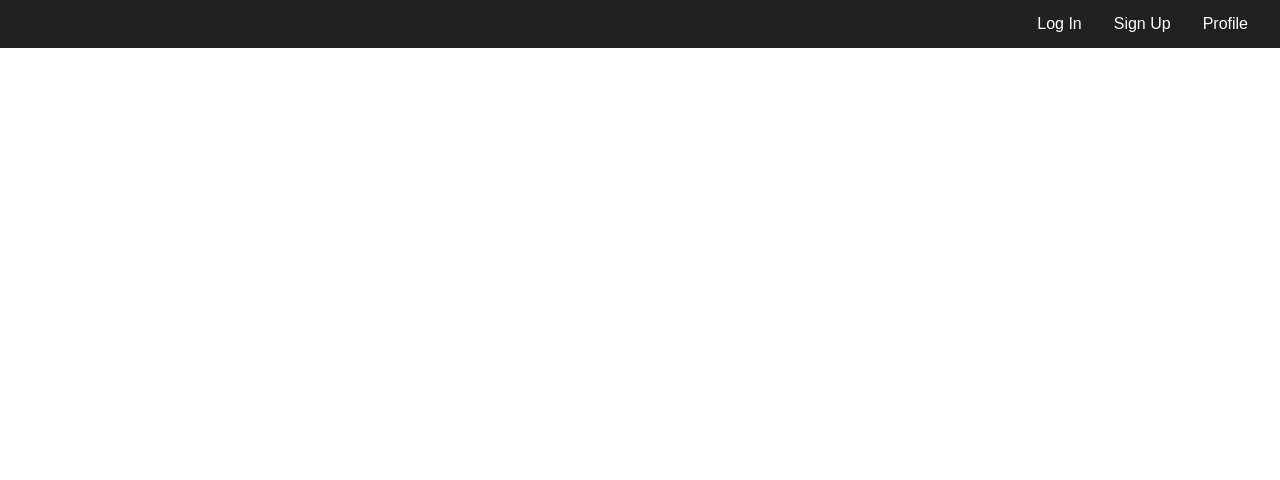
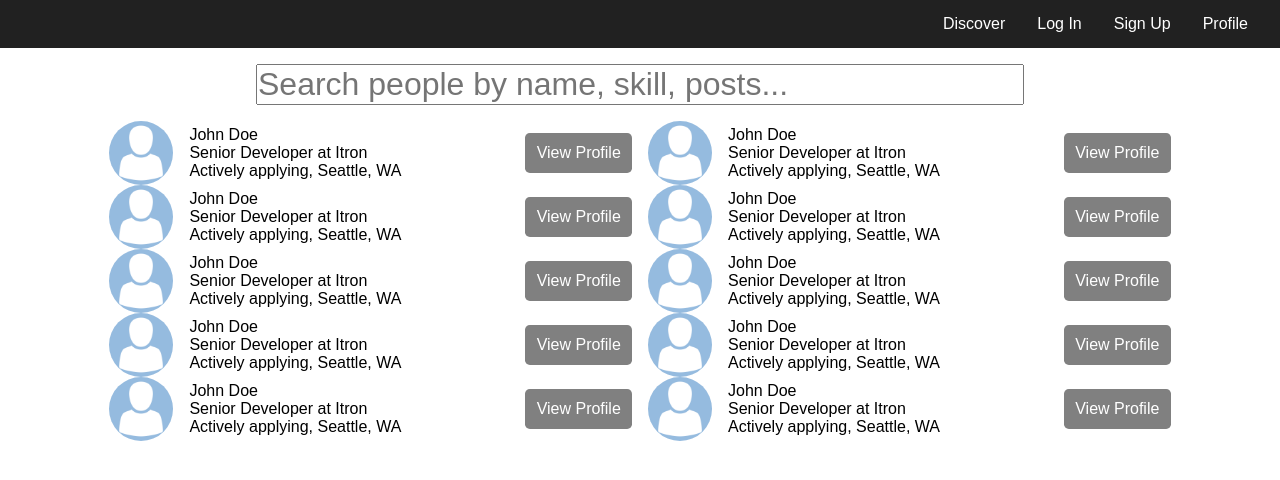
Before and after one commit to arkadyt/wework, a React (Create React App) app in the folder client/: page /discover in a window 1280 px wide. Shown: the top 480 px of the page. Built offline with nearby package versions, Linux system fonts and the light colour scheme.

Commit message:
Sketch the discover page.

```diff
--- /dev/null
+++ b/client/src/components/DiscoverPage/DiscoverPage.js
@@ -0,0 +1,28 @@
+import React from 'react'
+import './DiscoverPage.css'
+import mockProfileObject from '../../mocks/profile'
+import ava_placeholder from '../../images/avatar_placeholder.png'
+import { Link } from 'react-router-dom'
+
+const discoverPage = () => {
+    let profiles = new Array(10).fill(mockProfileObject, 0, 10)
+
+    return <div className="DiscoverPage-container">
+        <input type="text" placeholder="Search people by name, skill, posts..." className="search" />
+        <div className="content">
+            {profiles.map(({ image, user, title, status, location, company, handle }, idx) => {
+                return <div className="node" key={`discover-node-${idx}`}>
+                    <img src={image || ava_placeholder} alt='' />
+                    <div className="text">
+                        <p>{user.name}</p>
+                        <p>{title} at {company}</p>
+                        <p>{status}, {location}</p>
+                    </div>
+                    <Link to='/profile'><span>View Profile</span></Link>
+                </div>
+            })}
+        </div>
+    </div>
+}
+
+export default discoverPage
--- /dev/null
+++ b/client/src/components/DiscoverPage/DiscoverPage.scss
@@ -0,0 +1,42 @@
+.DiscoverPage-container {
+    display: flex;
+    flex-direction: column;
+    align-items: center;
+    .search {
+        margin: 1rem 0;
+        font-size: 2rem;
+        width: 60%;
+    }
+    .content {
+        display: grid;
+        grid-template-columns: 1fr 1fr;
+        .node {
+            display: flex;
+            align-items: center;
+            img {
+                margin: 0 .5rem;
+                width: 4rem;
+                height: 4rem;
+                border-radius: 8rem;
+                overflow: hidden;
+            }
+            a {
+                display: flex;
+                align-items: center;
+                margin: 0 .5rem;
+                padding: 0.7rem;
+                background-color: gray;
+                color: white;
+                text-decoration: none;
+                border-radius: .3rem;
+                &:hover {
+                    background-color: green;
+                }
+            }
+            .text {
+                width: 20rem;
+                margin: 0 .5rem;
+            }
+        }
+    }
+}
--- a/client/src/components/Layout.js
+++ b/client/src/components/Layout.js
@@ -2,53 +2,16 @@ import React from 'react'
 import LoginPage from './LoginPage/LoginPage'
 import SignupPage from './SignupPage/SignupPage'
 import ProfilePage from './ProfilePage/ProfilePage'
+import DiscoverPage from './DiscoverPage/DiscoverPage'
+import mockProfileObject from '../mocks/profile'
 import { Route } from 'react-router-dom'
 // import axios from 'axios'
 
 export default () => {
-    const mockProfileObject = {
-        "skills": [
-            "Assembler",
-            "Go",
-            "C#",
-            "C++"
-        ],
-        "social": [],
-        "date": "2018-08-23T20:25:12.263Z",
-        "_id": "5b7b42ba57a5806b896e8f0d",
-        "user": "5b75f023f1957052e52106f5",
-        "__v": 0,
-        "handle": "techguy_handle",
-        "status": "Senior Developer",
-        "company": "Itron",
-        "experience": [
-            {
-                "current": false,
-                "_id": "5b7ca6cf63353349cf03756c",
-                "title": "SWE",
-                "company": "Revature",
-                "from": "2009-03-31T23:00:00.000Z",
-                "to": "2025-08-01T01:13:50.111Z"
-            }
-        ],
-        "education": [
-            {
-                "current": true,
-                "_id": "5b7cab633345cc4c066c0540",
-                "school": "AC Bootcamp",
-                "degree": "Nano CS Degree",
-                "from": "2015-08-02T18:33:20.000Z"
-            }
-        ],
-        "bio": "My name is [techguyinfo]. I am a senior developer currently working at Microsoft. I specialize in AI and Cloud computing.",
-        "githubusername": "arkadyt",
-        "location": "Seattle, WA",
-        "website": "techguy.info"
-    }
-
     return <div>
         <Route path='/login' component={LoginPage} />
         <Route path='/signup' component={SignupPage} />
         <Route path='/profile' render={() => <ProfilePage {...mockProfileObject} />} />
+        <Route path='/discover' component={DiscoverPage} />
     </div>
 }
--- a/client/src/components/Navigation/Navigation.js
+++ b/client/src/components/Navigation/Navigation.js
@@ -5,6 +5,7 @@ import { Link } from 'react-router-dom'
 const navigation = () => {
     return <div className="Navigation-container">
         <nav>
+            <Link to="/discover"><span>Discover</span></Link>
             <Link to="/login"><span>Log In</span></Link>
             <Link to="/signup"><span>Sign Up</span></Link>
             <Link to="/profile"><span>Profile</span></Link>
--- a/client/src/components/ProfilePage/ProfilePage.js
+++ b/client/src/components/ProfilePage/ProfilePage.js
@@ -2,36 +2,39 @@ import React from 'react'
 import './ProfilePage.css'
 import ava_placeholder from '../../images/avatar_placeholder.png'
 
-const profilePage = props => {
+const profilePage = ({
+    image, name, title, status, location, social, company, bio, skills, experience, education
+}) => {
     return <div className="ProfilePage-container">
         <div className="content">
             <section className="intro">
-                <img src={props.image || ava_placeholder} alt="" />
-                <h2>{props.name}</h2>
-                <p>{props.status} at {props.company}</p>
-                <p>{props.location}</p>
-                {props.social ? Object.keys(props.social).map((key, idx) => {
-                    return <a href={props.social[key]}
+                <img src={image || ava_placeholder} alt="" />
+                <h2>{name}</h2>
+                <p>{title} at {company}</p>
+                <p>Job seeker status: {status}</p>
+                <p>{location}</p>
+                {social ? Object.keys(social).map((key, idx) => {
+                    return <a href={social[key]}
                         key={`soc-med-link-${idx}`}>[ICO]</a>
                 }) : null}
             </section>
             <section className="bio">
                 <h3>Bio</h3>
-                <p>{props.bio}</p>
+                <p>{bio}</p>
             </section>
             <section className="skills">
                 <h3>Skill Set</h3>
-                {props.skills.map((skill, idx) => {
+                {skills.map((skill, idx) => {
                     return <span key={`skill-${idx}`}>{skill}</span>
                 })}
             </section>
             <section className="exp-edu">
                 <div>
                     <h3>Experience</h3>
-                    {Object.keys(props.experience).map((key, idx) => {
+                    {Object.keys(experience).map((key, idx) => {
                         const {
                             title, company, location, from, to, current, description
-                        } = props.experience[key]
+                        } = experience[key]
                         return <div key={`exp-entry-${idx}`}>
                             <h3>{company}</h3>
                             <p>{from} -- {current ? 'Current' : to}</p>
@@ -43,10 +46,10 @@ const profilePage = props => {
                 </div>
                 <div>
                     <h3>Education</h3>
-                    {Object.keys(props.education).map((key, idx) => {
+                    {Object.keys(education).map((key, idx) => {
                         const {
                             school, degree, fieldOfStudy, from, to, current, description
-                        } = props.education[key]
+                        } = education[key]
                         return <div key={`edu-entry-${idx}`}>
                             <h3>{school}</h3>
                             <p>{from} -- {current ? 'Current' : to}</p>
--- /dev/null
+++ b/client/src/mocks/profile.js
@@ -0,0 +1,43 @@
+export default {
+    "skills": [
+        "Assembler",
+        "Go",
+        "C#",
+        "C++"
+    ],
+    "social": [],
+    "date": "2018-08-23T20:25:12.263Z",
+    "_id": "5b7b42ba57a5806b896e8f0d",
+    "user": {
+        "_id": "5b75f023f1957052e52106f5",
+        "name": "John Doe"
+    },
+    "__v": 0,
+    "handle": "techguy_handle",
+    "status": "Actively applying",
+    "title": "Senior Developer",
+    "company": "Itron",
+    "experience": [
+        {
+            "current": false,
+            "_id": "5b7ca6cf63353349cf03756c",
+            "title": "SWE",
+            "company": "Revature",
+            "from": "2009-03-31T23:00:00.000Z",
+            "to": "2025-08-01T01:13:50.111Z"
+        }
+    ],
+    "education": [
+        {
+            "current": true,
+            "_id": "5b7cab633345cc4c066c0540",
+            "school": "AC Bootcamp",
+            "degree": "Nano CS Degree",
+            "from": "2015-08-02T18:33:20.000Z"
+        }
+    ],
+    "bio": "My name is [techguyinfo]. I am a senior developer currently working at Microsoft. I specialize in AI and Cloud computing.",
+    "githubusername": "arkadyt",
+    "location": "Seattle, WA",
+    "website": "techguy.info"
+}
```
